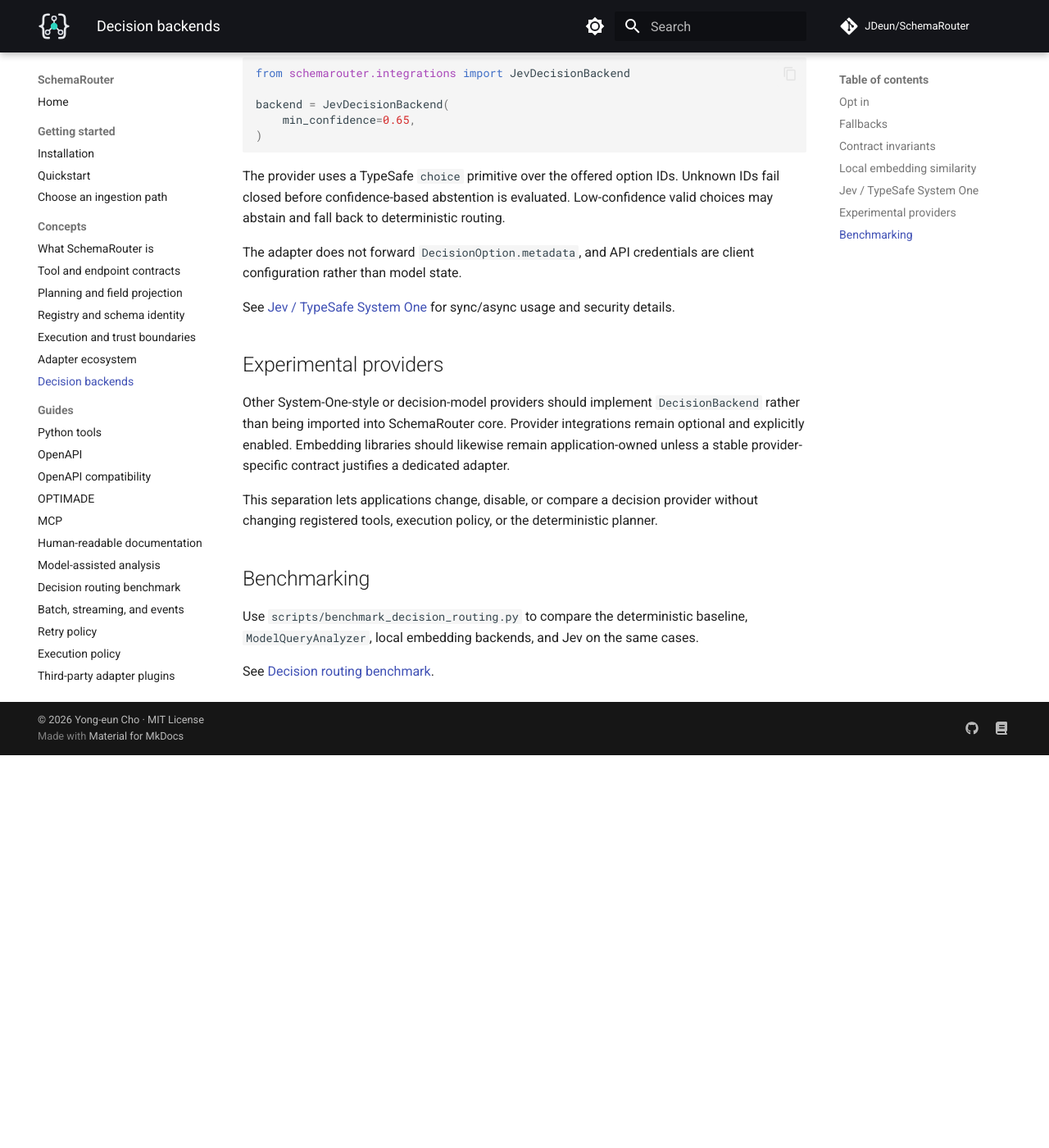
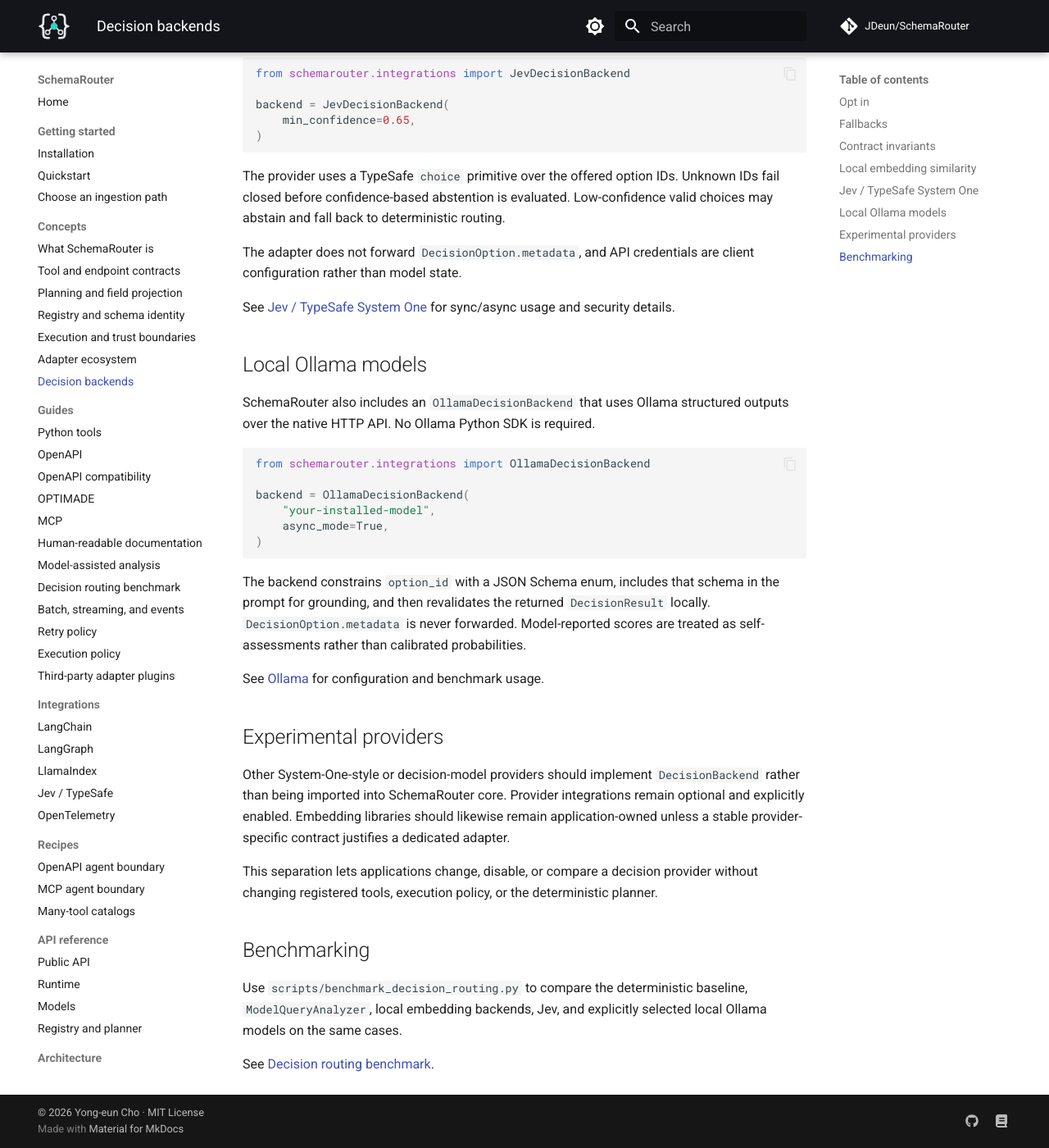
Before and after one commit to JDeun/SchemaRouter, an MkDocs documentation site: the page built from docs/concepts/decision-backends.md, in a window 1280 px wide and 1400 px high, scrolled down 2421 px. Shown: the whole window at 82% size. Built offline with MkDocs 1.6.1 and Material for MkDocs 9.7.7, drawn with Linux system fonts in a browser that asks for light colours; comment, search, counter and statistics services are not loaded; before the commit the page ends 3342 px from its top, so only the background shows below that.

Commit message:
docs: document Ollama bounded decisions

````diff
--- a/docs/concepts/decision-backends.md
+++ b/docs/concepts/decision-backends.md
@@ -115,6 +115,27 @@
 
 See [Jev / TypeSafe System One](../integrations/jev.md) for sync/async usage and security details.
 
+## Local Ollama models
+
+SchemaRouter also includes an `OllamaDecisionBackend` that uses Ollama structured outputs over the
+native HTTP API. No Ollama Python SDK is required.
+
+```python
+from schemarouter.integrations import OllamaDecisionBackend
+
+backend = OllamaDecisionBackend(
+    "your-installed-model",
+    async_mode=True,
+)
+```
+
+The backend constrains `option_id` with a JSON Schema enum, includes that schema in the prompt for
+grounding, and then revalidates the returned `DecisionResult` locally. `DecisionOption.metadata`
+is never forwarded. Model-reported scores are treated as self-assessments rather than calibrated
+probabilities.
+
+See [Ollama](../integrations/ollama.md) for configuration and benchmark usage.
+
 ## Experimental providers
 
 Other System-One-style or decision-model providers should implement `DecisionBackend` rather than
@@ -128,6 +149,7 @@
 ## Benchmarking
 
 Use `scripts/benchmark_decision_routing.py` to compare the deterministic baseline,
-`ModelQueryAnalyzer`, local embedding backends, and Jev on the same cases.
+`ModelQueryAnalyzer`, local embedding backends, Jev, and explicitly selected local Ollama models
+on the same cases.
 
 See [Decision routing benchmark](../guides/decision-benchmark.md).
````
